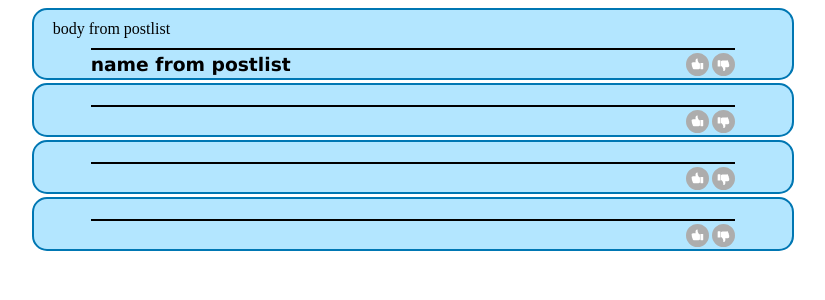
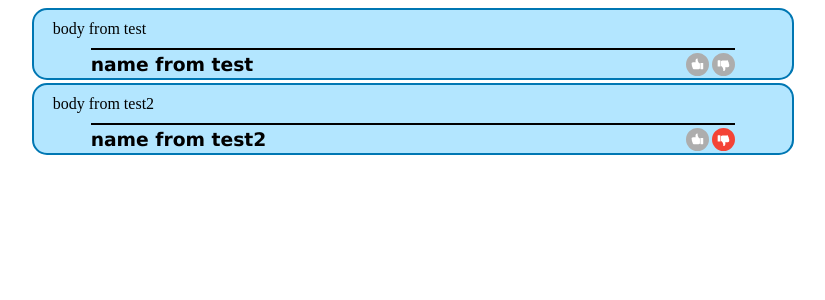
Before and after one commit to Cpierswim/social-feed, a React (Create React App) app: page / in a window 1280 px wide. Shown: the top 300 px of the page, without its empty margins (227-1052 px from the left). Built offline with nearby package versions, Linux system fonts and the light colour scheme.

Commit message:
NEW: Post List works

```diff
--- a/src/App.js
+++ b/src/App.js
@@ -7,6 +7,12 @@ const test = [
     name: "name from test",
     like: false,
     dislike: false,
+  },
+  {
+    body: "body from test2",
+    name: "name from test2",
+    like: false,
+    dislike: true,
   },
 ];
 
--- a/src/Components/PostList/PostList.jsx
+++ b/src/Components/PostList/PostList.jsx
@@ -3,16 +3,17 @@ import Post from "../Post/Post";
 
 const PostList = (props) => {
   return (
-    <div>
-      <Post
-        body={"body from postlist"}
-        name={"name from postlist"}
-        like={false}
-        dislike={false}
-      />
-      <Post />
-      <Post />
-      <Post />
+    <div className="post_list">
+      {props.posts.map((post) => {
+        return (
+          <Post
+            body={post.body}
+            name={post.name}
+            like={post.like}
+            dislike={post.dislike}
+          />
+        );
+      })}
     </div>
   );
 };
```
